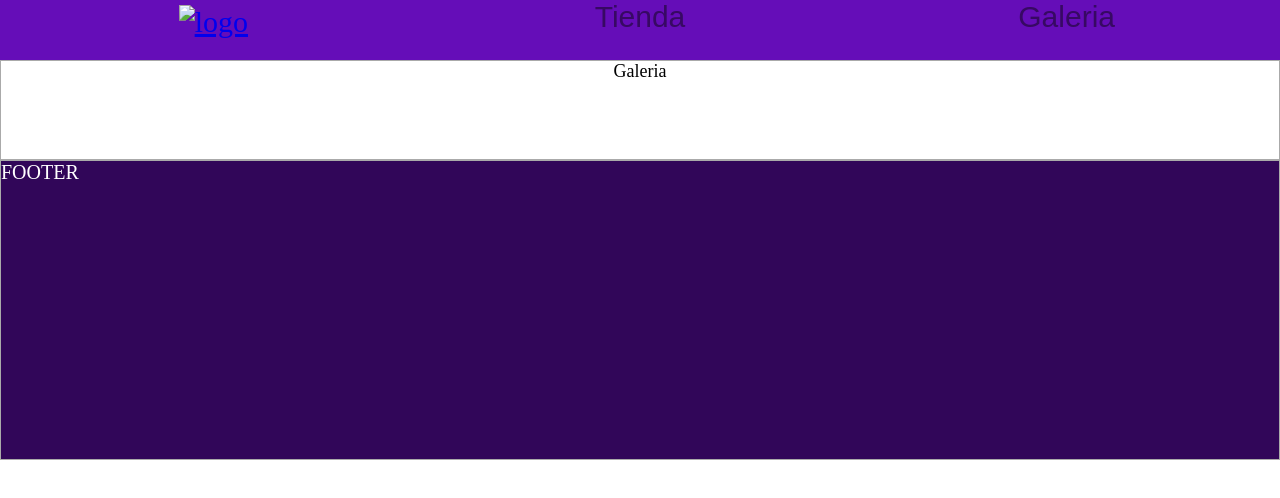
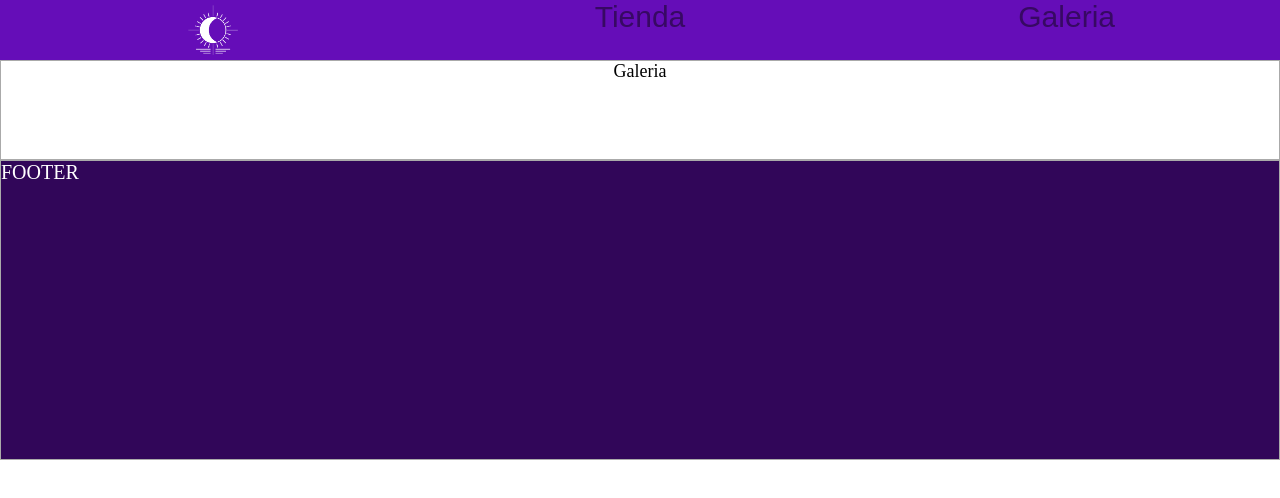
Before and after one commit to ad1ct3d/moonlightstore, a website: page sections/gallery.html in a window 1280 px wide. Drawn offline with Linux system fonts and the light colour scheme; a web font is replaced by a local one.

Commit message:
logo en el nav devuelta

```diff
--- a/sections/gallery.html
+++ b/sections/gallery.html
@@ -15,7 +15,7 @@
 
     <div id="grid" class="cell-3">
         <div>
-            <a href="../index.html" class="homeBtn"><img class="logo" src="img/logo-white.png" alt="logo" width="50px" height="50px"></a>
+            <a href="../index.html" class="homeBtn"><img class="logo" src="../img/logo-white.png" alt="logo" width="50px" height="50px"></a>
         </div>
 
         <div>
```
Also changed, not shown: sections/store.html (+1 -1 lines).
